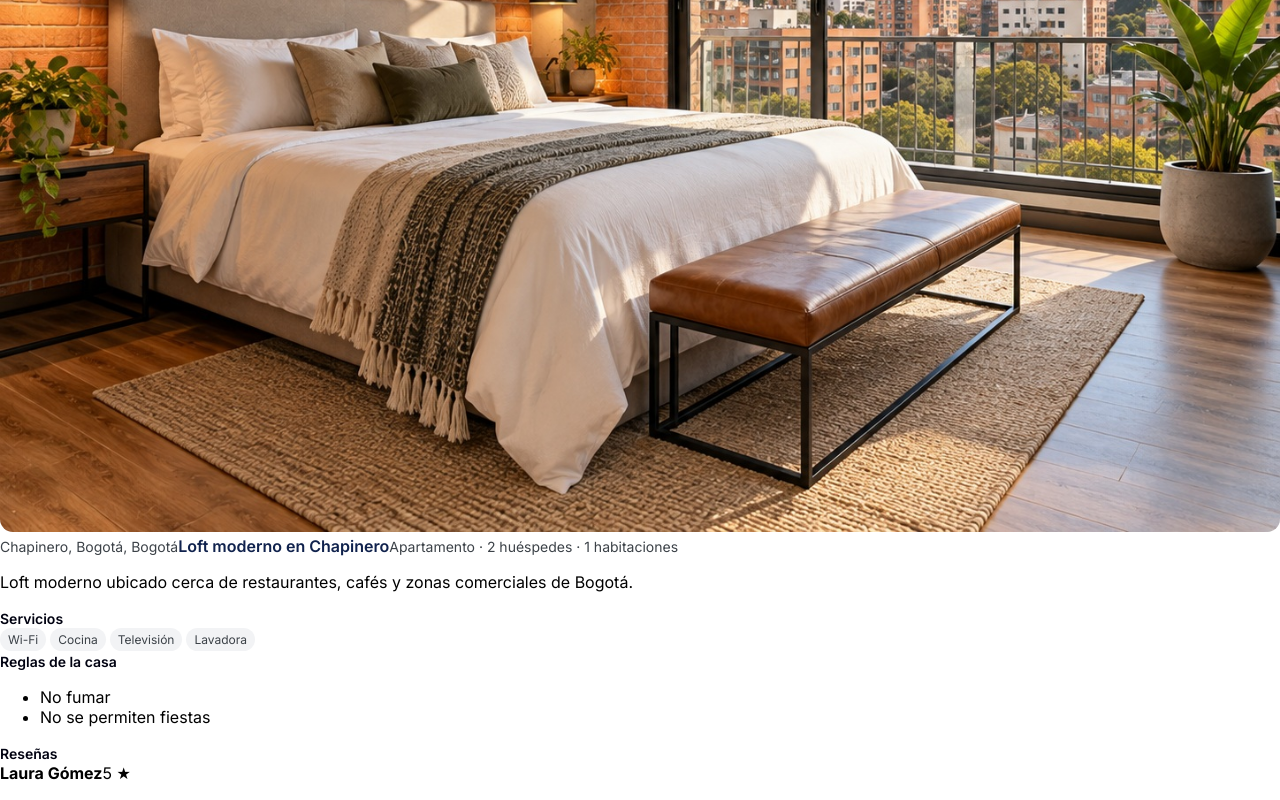
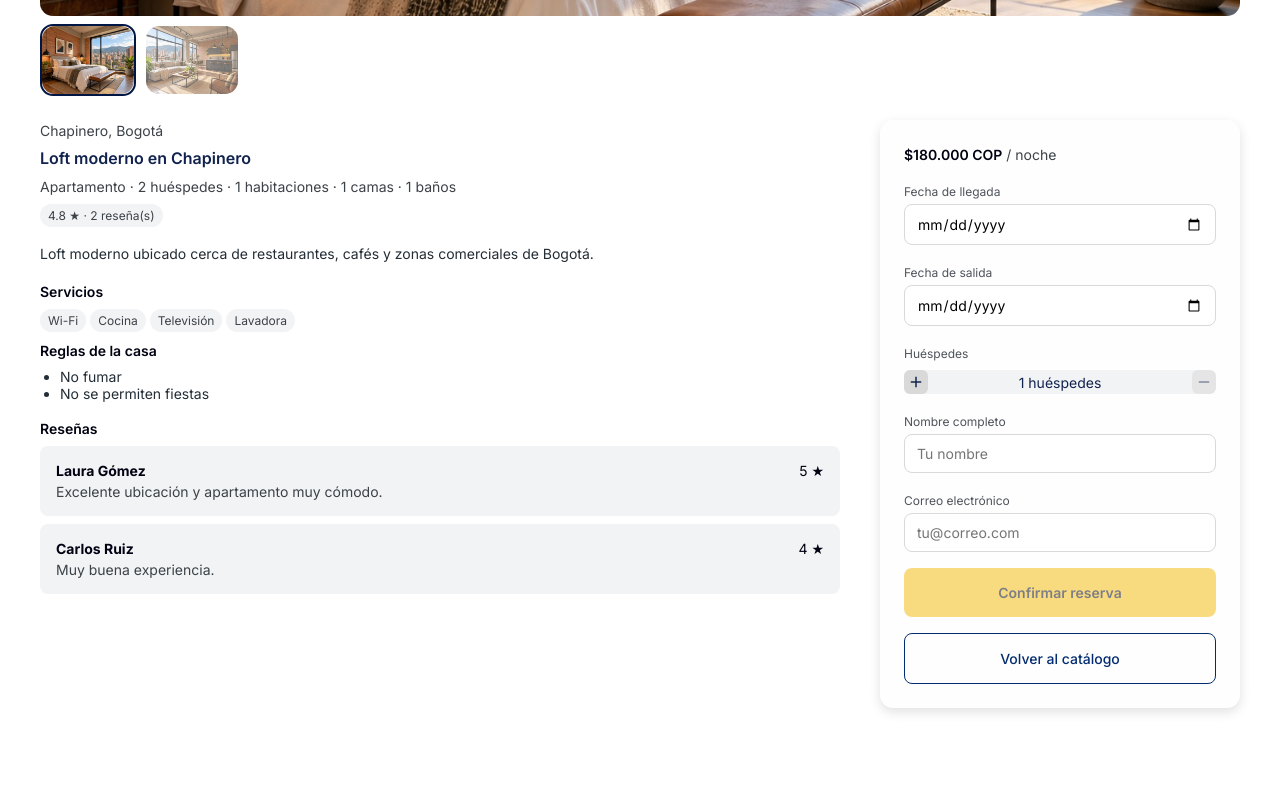
Before and after one commit to SSEGURAP/Proyecto-de-Curso-Marketplace-de-Alojamientos, an Angular app in the folder inversiones-lr-marketplace/: page /alojamiento/1 in a window 1280 px wide. Shown: the part 520-1320 px from the top of the page. After the commit the page ends 1252 px from the top, so only its background shows below. Built offline with nearby package versions, Linux system fonts and the light colour scheme.

Commit message:
feat: completar detalle con galería, camas, baños y calificación

```diff
--- /dev/null
+++ b/inversiones-lr-marketplace/src/app/components/molecules/photo-gallery/photo-gallery.css
@@ -0,0 +1,40 @@
+.gallery {
+  display: flex;
+  flex-direction: column;
+  gap: var(--spacing-sm);
+}
+
+.main {
+  height: 420px;
+}
+
+.thumbnails {
+  display: flex;
+  gap: var(--spacing-sm);
+}
+
+.thumbnail {
+  width: 96px;
+  height: 72px;
+  padding: 0;
+  border: 2px solid transparent;
+  border-radius: var(--radius-lg);
+  background: none;
+  cursor: pointer;
+  opacity: 0.6;
+}
+
+.thumbnail app-photo {
+  height: 100%;
+}
+
+.thumbnail.active {
+  border-color: var(--color-primary);
+  opacity: 1;
+}
+
+@media (max-width: 768px) {
+  .main {
+    height: 240px;
+  }
+}
--- /dev/null
+++ b/inversiones-lr-marketplace/src/app/components/molecules/photo-gallery/photo-gallery.html
@@ -0,0 +1,22 @@
+<div class="gallery">
+  <app-photo
+    class="main"
+    [src]="images[selectedIndex]"
+    [alt]="alt"
+    loading="eager">
+  </app-photo>
+
+  @if (images.length > 1) {
+    <div class="thumbnails">
+      @for (image of images; track image) {
+        <button
+          type="button"
+          class="thumbnail"
+          [class.active]="$index === selectedIndex"
+          (click)="selectImage($index)">
+          <app-photo [src]="image" [alt]="alt + ' ' + ($index + 1)"></app-photo>
+        </button>
+      }
+    </div>
+  }
+</div>
--- /dev/null
+++ b/inversiones-lr-marketplace/src/app/components/molecules/photo-gallery/photo-gallery.ts
@@ -0,0 +1,19 @@
+import { Component, Input } from '@angular/core';
+import { Photo } from '../../atoms/photo/photo';
+
+@Component({
+  imports: [Photo],
+  selector: 'app-photo-gallery',
+  styleUrl: './photo-gallery.css',
+  templateUrl: './photo-gallery.html',
+})
+export class PhotoGallery {
+  @Input() images: string[] = [];
+  @Input() alt: string = '';
+
+  selectedIndex: number = 0;
+
+  selectImage(index: number): void {
+    this.selectedIndex = index;
+  }
+}
--- a/inversiones-lr-marketplace/src/app/pages/detail/detail.css
+++ b/inversiones-lr-marketplace/src/app/pages/detail/detail.css
@@ -48,3 +48,111 @@
   color: var(--color-text-strong);
   font-size: var(--font-size-md);
 }
+
+.detail {
+  display: flex;
+  flex-direction: column;
+  gap: var(--spacing-lg);
+  max-width: 1200px;
+  margin: 0 auto;
+  padding: var(--spacing-lg) 40px;
+}
+
+.mensaje {
+  display: flex;
+  flex-direction: column;
+  align-items: flex-start;
+  gap: var(--spacing-md);
+  color: var(--color-text-muted);
+}
+
+.content {
+  display: grid;
+  grid-template-columns: minmax(0, 1fr) 360px;
+  gap: 40px;
+  align-items: start;
+}
+
+.info {
+  display: flex;
+  flex-direction: column;
+  align-items: flex-start;
+  gap: var(--spacing-sm);
+}
+
+.descripcion {
+  margin: var(--spacing-sm) 0;
+  font-size: var(--font-size-md);
+  line-height: 1.6;
+  color: var(--color-text);
+}
+
+.reglas {
+  margin: 0 0 var(--spacing-sm);
+  padding-left: 20px;
+  font-size: var(--font-size-md);
+  color: var(--color-text);
+}
+
+.resenas {
+  display: flex;
+  flex-direction: column;
+  gap: var(--spacing-sm);
+  width: 100%;
+}
+
+.resena {
+  padding: var(--spacing-md);
+  background-color: var(--color-surface-muted);
+  border-radius: var(--radius-md);
+  font-size: var(--font-size-md);
+}
+
+.resena-header {
+  display: flex;
+  justify-content: space-between;
+  color: var(--color-text-strong);
+}
+
+.resena p {
+  margin: var(--spacing-xs) 0 0;
+  color: var(--color-text-secondary);
+}
+
+.sin-resenas {
+  margin: 0;
+  font-size: var(--font-size-md);
+  color: var(--color-text-muted);
+}
+
+.sidebar {
+  position: sticky;
+  top: var(--spacing-lg);
+  display: flex;
+  flex-direction: column;
+  gap: var(--spacing-md);
+  padding: var(--spacing-lg);
+  background-color: var(--color-surface);
+  border-radius: var(--radius-lg);
+  box-shadow: 0 4px 12px rgba(0, 0, 0, 0.12);
+}
+
+.error-form {
+  margin: 0;
+  font-size: var(--font-size-sm);
+  color: #b3261e;
+}
+
+@media (max-width: 900px) {
+  .detail {
+    padding: var(--spacing-md) 16px;
+  }
+
+  .content {
+    grid-template-columns: minmax(0, 1fr);
+  }
+
+  .sidebar {
+    position: static;
+  }
+}
--- a/inversiones-lr-marketplace/src/app/pages/detail/detail.html
+++ b/inversiones-lr-marketplace/src/app/pages/detail/detail.html
@@ -8,7 +8,6 @@
     </div>
   } @else if (alojamiento) {
 
-    <!-- Mensaje de éxito -->
     @if (mensajeExito) {
       <div class="exito">
         <app-label [text]="mensajeExito" variant="heading"></app-label>
@@ -16,21 +15,17 @@
       </div>
     }
 
-    <!-- Galería principal (imagen above-the-fold: carga inmediata) -->
-    <div class="gallery">
-      <app-photo
-        [src]="alojamiento.imagenPrincipal"
-        [alt]="alojamiento.nombre"
-        loading="eager">
-      </app-photo>
-    </div>
+    <app-photo-gallery
+      [images]="alojamiento.imagenes"
+      [alt]="alojamiento.nombre">
+    </app-photo-gallery>
 
     <div class="content">
-      <!-- Información principal -->
       <div class="info">
-        <app-label [text]="alojamiento.ubicacion + ', ' + alojamiento.ciudad" variant="muted"></app-label>
+        <app-label [text]="getUbicacion(alojamiento)" variant="muted"></app-label>
         <app-label [text]="alojamiento.nombre" variant="title"></app-label>
-        <app-label [text]="alojamiento.tipo + ' · ' + alojamiento.capacidad + ' huéspedes · ' + alojamiento.habitaciones + ' habitaciones'" variant="muted"></app-label>
+        <app-label [text]="getCaracteristicas(alojamiento)" variant="muted"></app-label>
+        <app-badge [text]="getCalificacion(alojamiento)" variant="chip"></app-badge>
 
         <p class="descripcion">{{ alojamiento.descripcion }}</p>
 
@@ -44,21 +39,24 @@
           }
         </ul>
 
+        <app-label text="Reseñas" variant="heading"></app-label>
         @if (resenas.length > 0) {
-          <app-label text="Reseñas" variant="heading"></app-label>
           <div class="resenas">
             @for (resena of resenas; track resena.id) {
               <div class="resena">
-                <strong>{{ resena.usuario }}</strong>
-                <span>{{ resena.calificacion }} ★</span>
+                <div class="resena-header">
+                  <strong>{{ resena.usuario }}</strong>
+                  <span>{{ resena.calificacion }} ★</span>
+                </div>
                 <p>{{ resena.comentario }}</p>
               </div>
             }
           </div>
+        } @else {
+          <p class="sin-resenas">Este alojamiento aún no tiene reseñas.</p>
         }
       </div>
 
-      <!-- Sidebar de cotización y reserva -->
       <aside class="sidebar">
         <app-price-tag [price]="alojamiento.precioNoche"></app-price-tag>
 
--- a/inversiones-lr-marketplace/src/app/pages/detail/detail.ts
+++ b/inversiones-lr-marketplace/src/app/pages/detail/detail.ts
@@ -4,12 +4,13 @@ import { FormsModule } from '@angular/forms';
 import { Subject, catchError, forkJoin, of, takeUntil } from 'rxjs';
 import { Label } from '../../components/atoms/label/label';
 import { Button } from '../../components/atoms/button/button';
-import { Photo } from '../../components/atoms/photo/photo';
 import { ServiceList } from '../../components/molecules/service-list/service-list';
 import { PriceTag } from '../../components/molecules/price-tag/price-tag';
 import { CounterField } from '../../components/molecules/counter-field/counter-field';
 import { AlojamientoService } from '../../services/alojamiento';
 import { Alojamiento, Resena, Cotizacion, Reserva } from '../../models/alojamiento.model';
+import { PhotoGallery } from '../../components/molecules/photo-gallery/photo-gallery';
+import { Badge } from '../../components/atoms/badge/badge';
 
 @Component({
   selector: 'app-detail-page',
@@ -18,7 +19,8 @@ import { Alojamiento, Resena, Cotizacion, Reserva } from '../../models/alojamien
     FormsModule,
     Label,
     Button,
-    Photo,
+    Badge,
+    PhotoGallery,
     ServiceList,
     PriceTag,
     CounterField
@@ -192,6 +194,25 @@ export class DetailPage implements OnInit, OnDestroy {
     this.router.navigate(['/reservas']);
   }
 
+  getUbicacion(alojamiento: Alojamiento): string {
+    if (alojamiento.ubicacion.includes(alojamiento.ciudad)) {
+      return alojamiento.ubicacion;
+    }
+    return alojamiento.ubicacion + ', ' + alojamiento.ciudad;
+  }
+
+  getCaracteristicas(alojamiento: Alojamiento): string {
+    return alojamiento.tipo + ' · ' +
+      alojamiento.capacidad + ' huéspedes · ' +
+      alojamiento.habitaciones + ' habitaciones · ' +
+      alojamiento.camas + ' camas · ' +
+      alojamiento.banos + ' baños';
+  }
+
+  getCalificacion(alojamiento: Alojamiento): string {
+    return alojamiento.calificacion + ' ★ · ' + this.resenas.length + ' reseña(s)';
+  }
+
   formatMoney(valor: number): string {
     return '$' + valor.toLocaleString('es-CO') + ' COP';
   }
```
Also changed, not shown: 1 other file (tests, documents, lock files or other folders).
